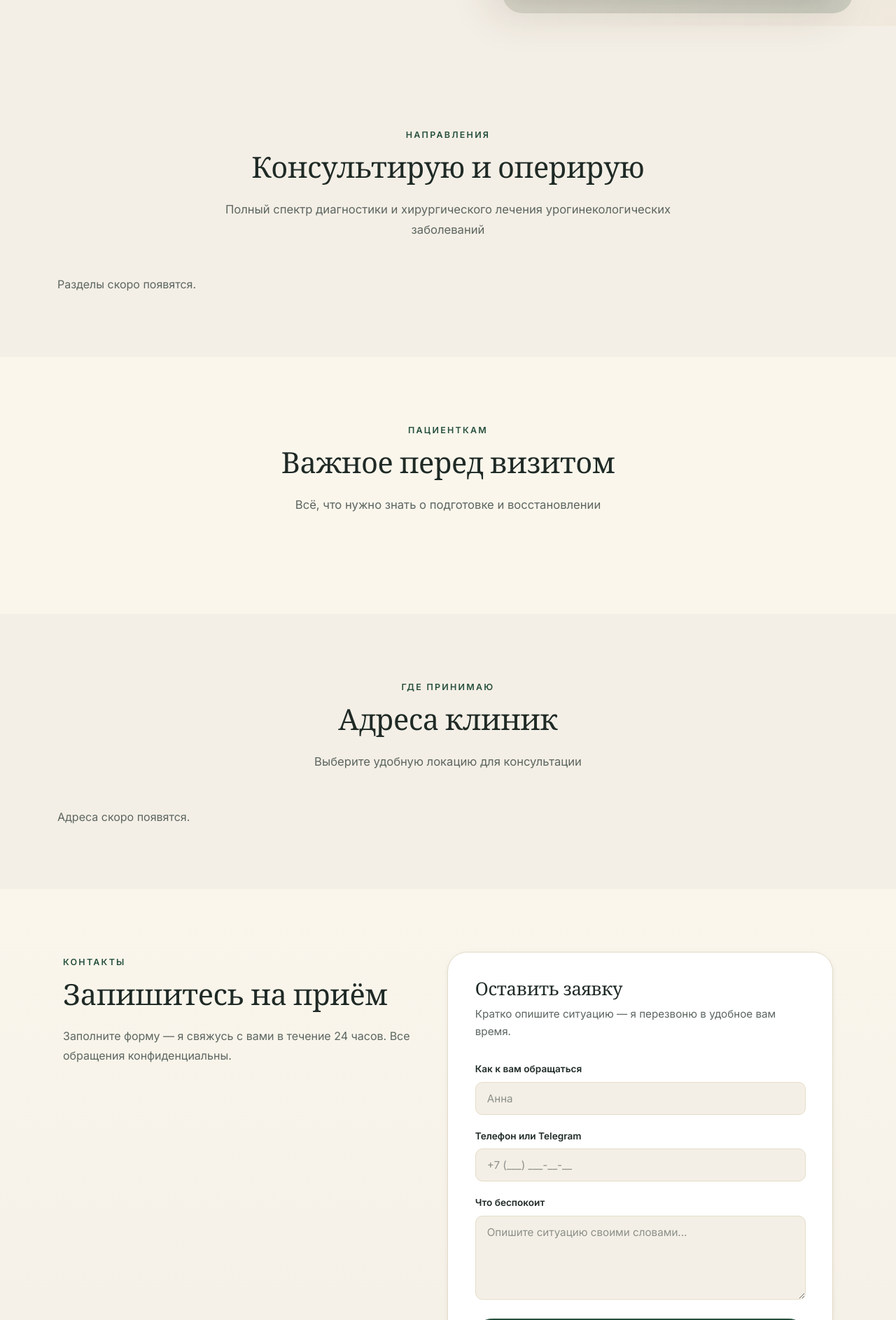
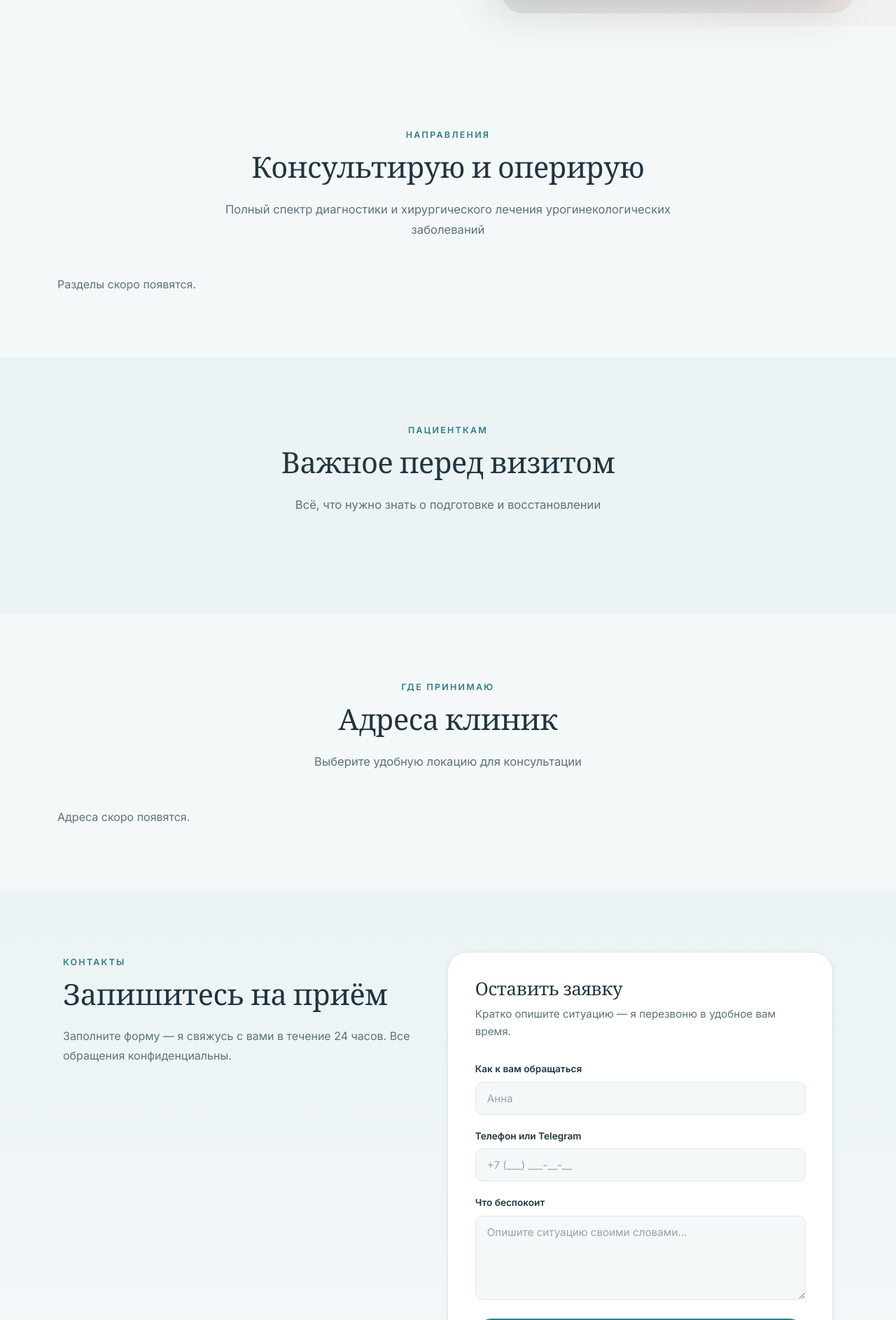
Before and after one commit to danya257/urogineco, a Django app: page / in a window 1280 px wide. Shown: the part 763-2649 px from the top of the page at 70% size. Run offline with Django 5.2, Linux system fonts and the light colour scheme; data comes from the database, SQL or seed files in the repository; data that the repository does not hold is empty; some libraries are stand-ins or nearby versions.

Commit message:
v3 (calmate palette): blue-teal primary, dusty rose & dark teal accents
User feedback: 'palette with focus on blue tones, rose-grey and dark
as accents'. Switched from emerald to calm seafoam teal:

Palette:
- Primary: #2D7E89 (calm seafoam teal — main brand)
- Hover: #1F5F68 (deep teal)
- Accent: #D4B5B0 (dusty rose — only for highlights / icon plates)
- Dark teal: #2E5F6E (footer background)
- Background: #F4F8F9 (cool off-white with teal hint)
- Surface tinted: #EBF3F4

Visual changes:
- Logo dot gradient now seafoam teal
- Hero backdrop card uses teal→rose subtle gradient
- Hero badge icon plate switched to dusty rose (was champagne gold)
- Footer background uses --dark-teal variable instead of hardcoded dark
- All shadow rgbas updated to teal tones

```diff
--- a/core/static/css/main.css
+++ b/core/static/css/main.css
@@ -7,29 +7,31 @@
 @import url('https://fonts.googleapis.com/css2?family=Cormorant+Garamond:ital,wght@0,400;0,500;0,600;0,700;1,500&family=Inter:wght@300;400;500;600;700&display=swap');
 
 :root {
-  /* Palette — Emerald & Champagne (premium medical spa) */
-  --bg: #F4EFE6;
-  --bg-deep: #E8DFCB;
+  /* Palette — Calmate (calm seafoam-teal medical with dusty rose accents) */
+  --bg: #F4F8F9;
+  --bg-deep: #DCE8EA;
   --surface: #FFFFFF;
-  --surface-tinted: #FAF6EC;
+  --surface-tinted: #EBF3F4;
 
-  --primary: #264F3D;          /* deep forest emerald */
-  --primary-hover: #1A3A2A;
-  --primary-soft: rgba(38, 79, 61, 0.08);
-  --primary-soft-2: rgba(38, 79, 61, 0.18);
+  --primary: #2D7E89;          /* calm seafoam teal — основной */
+  --primary-hover: #1F5F68;    /* darker teal */
+  --primary-soft: rgba(45, 126, 137, 0.08);
+  --primary-soft-2: rgba(45, 126, 137, 0.18);
 
-  --accent: #B8915C;           /* champagne gold */
-  --accent-soft: rgba(184, 145, 92, 0.15);
-  --sage: #7B8B6F;
-  --sage-soft: rgba(123, 139, 111, 0.12);
+  --accent: #D4B5B0;           /* dusty rose — мягкий акцент */
+  --accent-soft: rgba(212, 181, 176, 0.25);
+  --dark-teal: #2E5F6E;        /* deep teal — для футера/тёмных зон */
 
-  --text: #1F2A26;             /* deep charcoal-emerald */
-  --text-muted: #5C6660;
-  --text-soft: #8B9089;
-  --text-on-dark: #EFE9DC;
+  --sage: #94A5AC;             /* серо-голубой */
+  --sage-soft: rgba(148, 165, 172, 0.15);
 
-  --border: #E4DCC9;
-  --border-strong: #C8BFA8;
+  --text: #1F3540;             /* deep navy-teal */
+  --text-muted: #5C737C;
+  --text-soft: #94A5AC;
+  --text-on-dark: #E9F0F2;
+
+  --border: #DDE7E9;
+  --border-strong: #B8C8CB;
 
   --shadow-sm: 0 1px 3px rgba(46, 38, 27, 0.04), 0 2px 8px rgba(46, 38, 27, 0.05);
   --shadow-md: 0 8px 24px rgba(46, 38, 27, 0.08);
@@ -75,8 +77,8 @@ body::before {
   inset: 0;
   z-index: -1;
   background:
-    radial-gradient(900px circle at 0% 0%, rgba(38, 79, 61, 0.05), transparent 60%),
-    radial-gradient(1000px circle at 100% 100%, rgba(184, 145, 92, 0.07), transparent 60%);
+    radial-gradient(900px circle at 0% 0%, rgba(45, 126, 137, 0.06), transparent 60%),
+    radial-gradient(1000px circle at 100% 100%, rgba(212, 181, 176, 0.10), transparent 60%);
   pointer-events: none;
 }
 
```
Also changed, not shown: other parts of core/static/css/main.css (+12 -12 lines).
